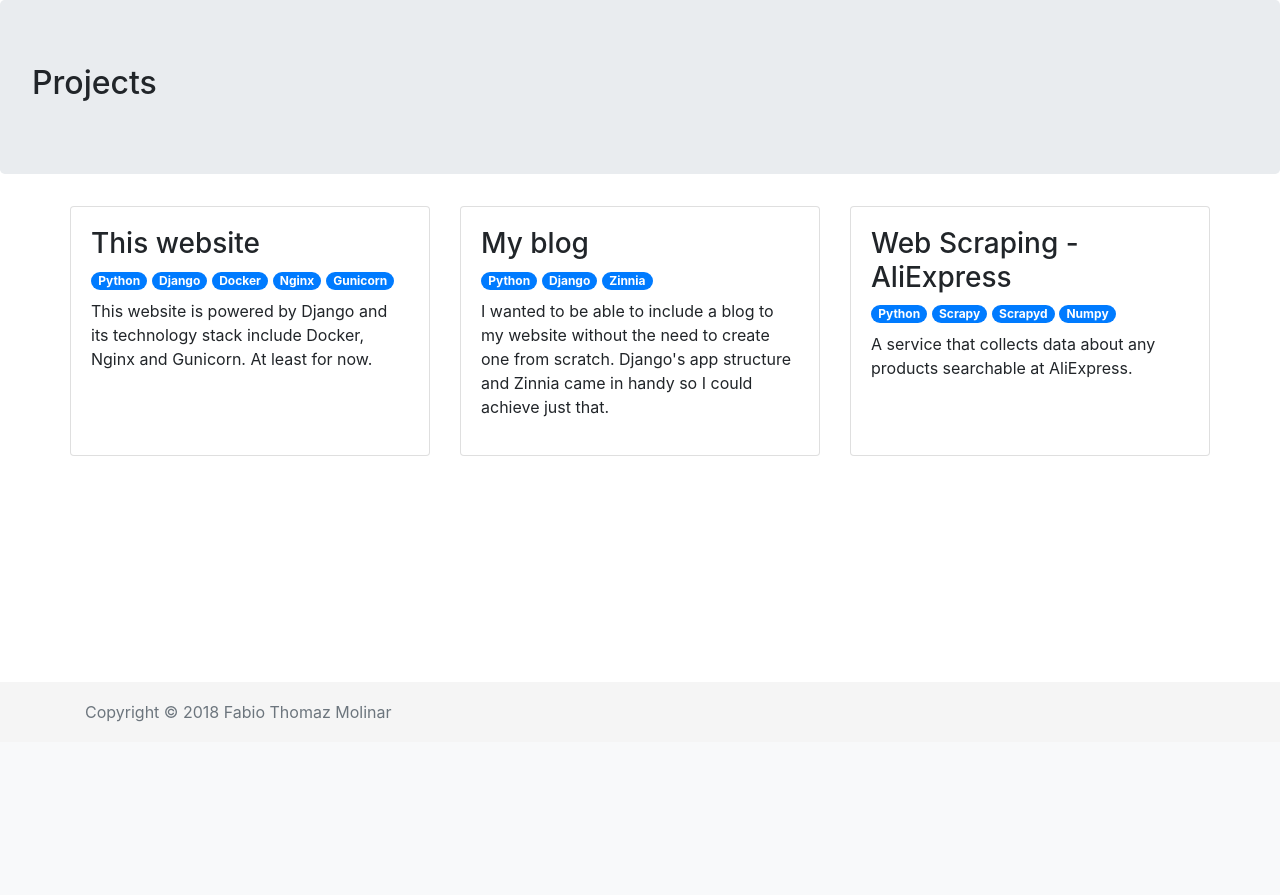
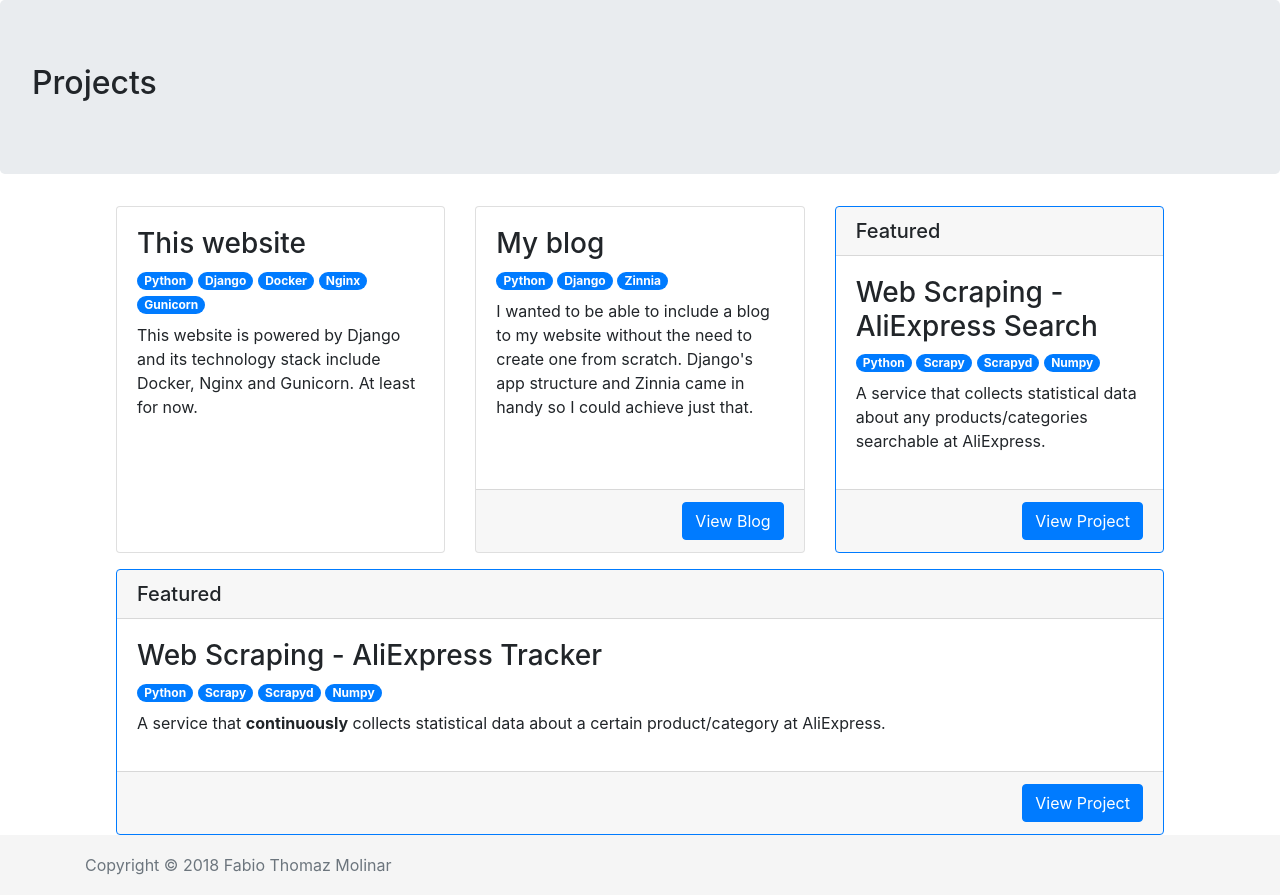
Before and after one commit to fabiomolinar/website, a Django app: page /projects/ in a window 1280 px wide. Shown: the part 58-953 px from the top of the page. Before the commit the page ends 780 px from the top, so only its background shows below. Run offline with Django 3.2, Linux system fonts and the light colour scheme; parts of the project's set-up code (start-up, migrations or seed data) failed here and were passed over; some libraries are stand-ins or nearby versions.

Commit message:
Updated projects page. Update settings.

```diff
--- a/website/ali/templates/ali/tracker.html
+++ b/website/ali/templates/ali/tracker.html
@@ -78,7 +78,9 @@
     <script src="https://cdnjs.cloudflare.com/ajax/libs/toastr.js/latest/toastr.min.js"></script>
     <!-- Plotly -->
     <script src="https://cdn.plot.ly/plotly-latest.min.js"></script>
-    <script src="https://cdn.plot.ly/plotly-locale-pt-br-latest.js"></script>
-
+    {% if LANGUAGE_CODE == 'pt' %}
+        <script src="https://cdn.plot.ly/plotly-locale-pt-br-latest.js"></script>
+        <script>Plotly.setPlotConfig({locale: 'pt-BR'})</script>
+    {% endif %}
     <script src="{% static 'ali/js/tracker.js' %}"></script>
 {% endblock scripts %}
--- a/website/base/templates/base/projects.html
+++ b/website/base/templates/base/projects.html
@@ -17,7 +17,8 @@
         <h2>{% trans "Projects" %}</h2>
     </div>
     <div class="container">
-        <div class="row">
+        <div class="row m-3">
+            <div class="col">
                 <div class="card-deck">
                     <div class="card">
                         <div class="card-body">
@@ -43,20 +44,51 @@
                             </div>
                             <p>{% blocktrans %}I wanted to be able to include a blog to my website without the need to create one from scratch. Django's app structure and Zinnia came in handy so I could achieve just that.{% endblocktrans %}</p>
                         </div>
-                    <div class="card-footer text-right d-none"><a href="#" class="btn btn-primary">{% trans "View Details" %}</a></div>
+                        <div class="card-footer text-right">
+                                <a href="#" class="btn btn-primary d-none">{% trans "View Details" %}</a>
+                                <a href="{% url 'zinnia:entry_archive_index' %}" class="btn btn-primary">{% trans "View Blog" %}</a>
                         </div>
-                <div class="card">
+                    </div>
+                    <div class="card border-primary">
+                        <h5 class="card-header">Featured</h5>
                         <div class="card-body">
-                        <h3 class="card-title">{% blocktrans %}Web Scraping - AliExpress{% endblocktrans %}</h3>
+                            <h3 class="card-title">{% blocktrans %}Web Scraping - AliExpress Search{% endblocktrans %}</h3>
                             <div class="card-subtitle mb-2">
                                 <span class="badge badge-pill badge-primary">Python</span>
                                 <span class="badge badge-pill badge-primary">Scrapy</span>
                                 <span class="badge badge-pill badge-primary">Scrapyd</span>
                                 <span class="badge badge-pill badge-primary">Numpy</span>
                             </div>
-                        <p>{% blocktrans %}A service that collects data about any products searchable at AliExpress.{% endblocktrans %}</p>
+                            <p>{% blocktrans %}A service that collects statistical data about any products/categories searchable at AliExpress.{% endblocktrans %}</p>
                         </div>
-                    <div class="card-footer text-right d-none"><a href="#" class="btn btn-primary">{% trans "View Details" %}</a></div>
+                        <div class="card-footer text-right">
+                            <a href="#" class="btn btn-primary d-none">{% trans "View Details" %}</a>
+                            <a href="{% url 'ali:search' %}" class="btn btn-primary">{% trans "View Project" %}</a>
+                        </div>
+                    </div>
+                </div>
+            </div>
+        </div>
+        <div class="row m-3">
+            <div class="col">
+                <div class="card-deck">
+                    <div class="card border-primary">
+                        <h5 class="card-header">Featured</h5>
+                        <div class="card-body">
+                            <h3 class="card-title">{% blocktrans %}Web Scraping - AliExpress Tracker{% endblocktrans %}</h3>
+                            <div class="card-subtitle mb-2">
+                                <span class="badge badge-pill badge-primary">Python</span>
+                                <span class="badge badge-pill badge-primary">Scrapy</span>
+                                <span class="badge badge-pill badge-primary">Scrapyd</span>
+                                <span class="badge badge-pill badge-primary">Numpy</span>
+                            </div>
+                            <p>{% blocktrans %}A service that <strong>continuously</strong> collects statistical data about a certain product/category at AliExpress.{% endblocktrans %}</p>
+                        </div>
+                        <div class="card-footer text-right">
+                            <a href="#" class="btn btn-primary d-none">{% trans "View Details" %}</a>
+                            <a href="{% url 'ali:tracker' %}" class="btn btn-primary">{% trans "View Project" %}</a>
+                        </div>
+                    </div>
                 </div>
             </div>
         </div>
```
Also changed, not shown: website/website/settings.py (+8 -1 lines), README.md, 1 other file. Lines whose indentation alone changed are shown as unchanged.
